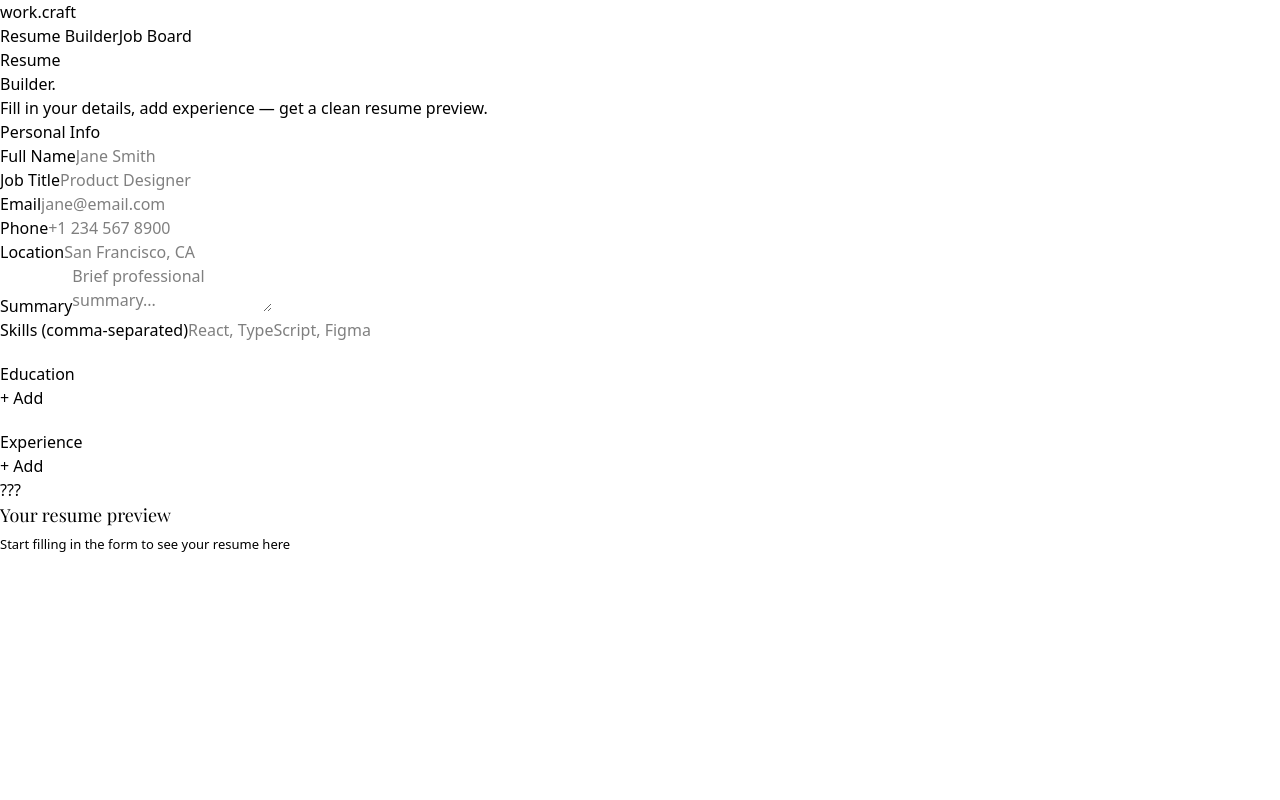
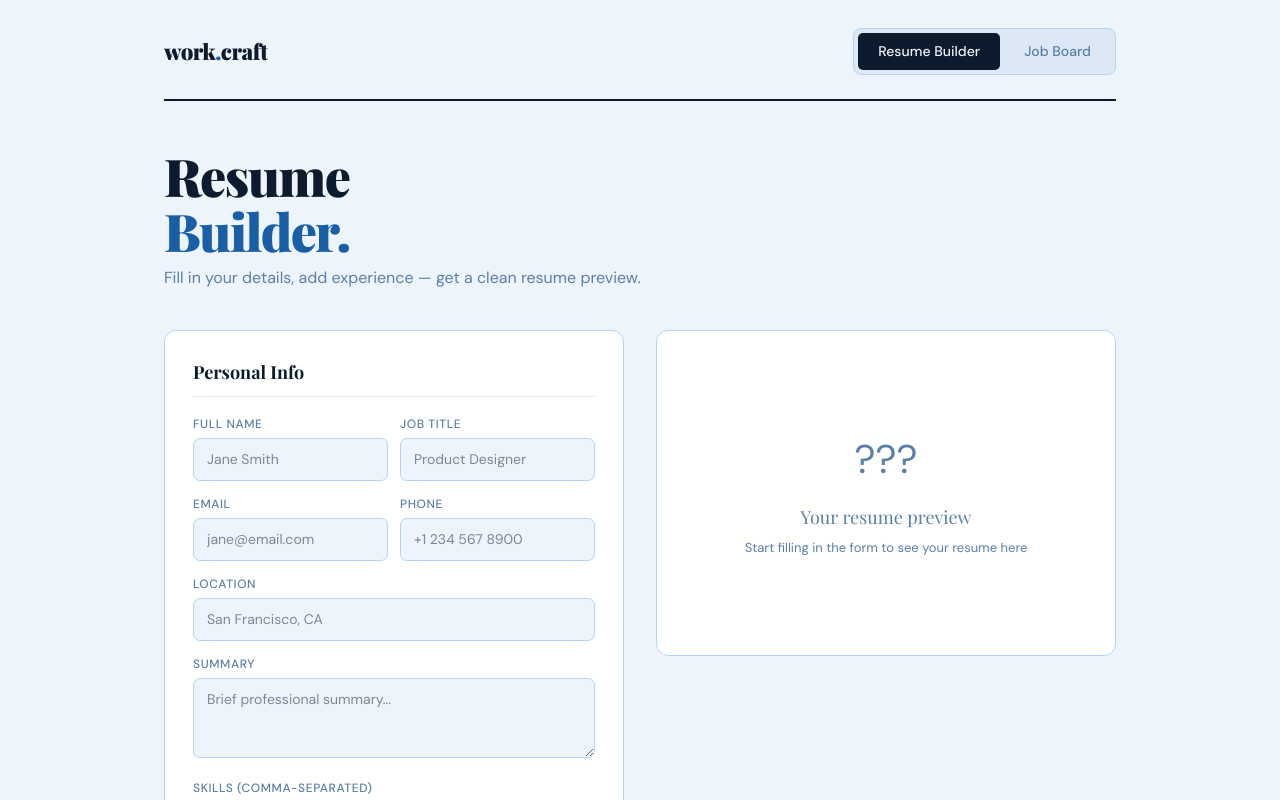
Before and after one commit to azimia404/job-board, a Next.js app: page / in a window 1280 px wide. Shown: the top 800 px of the page. Built offline with nearby package versions, Linux system fonts and the light colour scheme.

Commit message:
CSS rework

```diff
--- a/app/globals.css
+++ b/app/globals.css
@@ -6,3 +6,546 @@
   --background: #ffffff;
   --foreground: #171717;
 }
+
+@theme inline {
+  --color-background: var(--background);
+  --color-foreground: var(--foreground);
+  --font-sans: var(--font-geist-sans);
+  --font-mono: var(--font-geist-mono);
+}
+
+@media (prefers-color-scheme: dark) {
+  :root {
+    --background: #0a0a0a;
+    --foreground: #ededed;
+  }
+}
+
+body {
+  background: var(--background);
+  color: var(--foreground);
+  font-family: Arial, Helvetica, sans-serif;
+}
+
+* {
+  box-sizing: border-box;
+  margin: 0;
+  padding: 0;
+}
+:root {
+  --ink: #0d1b2e;
+  --paper: #eef4fb;
+  --cream: #dce8f5;
+  --accent: #185fa5;
+  --accent2: #378add;
+  --muted: #5a7fa8;
+  --border: #b5d4f4;
+
+  --blue-50: #e6f1fb;
+  --blue-100: #b5d4f4;
+  --blue-200: #85b7eb;
+  --blue-400: #378add;
+  --blue-600: #185fa5;
+  --blue-800: #0c447c;
+  --blue-900: #042c53;
+}
+body {
+  font-family: "DM Sans", sans-serif;
+  background: var(--paper);
+  color: var(--ink);
+  min-height: 100vh;
+}
+
+.app {
+  max-width: 1100px;
+  margin: 0 auto;
+  padding: 0 24px;
+}
+
+/* NAV */
+.nav {
+  display: flex;
+  align-items: center;
+  justify-content: space-between;
+  padding: 28px 0 24px;
+  border-bottom: 2px solid var(--ink);
+  margin-bottom: 48px;
+}
+.nav-logo {
+  font-family: "Playfair Display", serif;
+  font-size: 22px;
+  font-weight: 900;
+  letter-spacing: -0.5px;
+}
+.nav-logo span {
+  color: var(--accent);
+}
+.nav-tabs {
+  display: flex;
+  gap: 4px;
+  background: var(--cream);
+  border: 1.5px solid var(--border);
+  border-radius: 8px;
+  padding: 4px;
+}
+.nav-tab {
+  padding: 8px 20px;
+  border-radius: 5px;
+  border: none;
+  background: transparent;
+  font-family: "DM Sans", sans-serif;
+  font-size: 14px;
+  font-weight: 500;
+  cursor: pointer;
+  color: var(--muted);
+  transition: all 0.18s;
+}
+.nav-tab.active {
+  background: var(--ink);
+  color: var(--paper);
+}
+
+/* PAGE TITLE */
+.page-title {
+  font-family: "Playfair Display", serif;
+  font-size: 52px;
+  font-weight: 900;
+  line-height: 1.05;
+  margin-bottom: 8px;
+  letter-spacing: -1.5px;
+}
+.page-sub {
+  color: var(--muted);
+  font-size: 16px;
+  margin-bottom: 40px;
+}
+
+/* ===== RESUME ===== */
+.resume-layout {
+  display: grid;
+  grid-template-columns: 1fr 1fr;
+  gap: 32px;
+}
+@media (max-width: 720px) {
+  .resume-layout {
+    grid-template-columns: 1fr;
+  }
+}
+
+.form-card {
+  background: white;
+  border: 1.5px solid var(--border);
+  border-radius: 12px;
+  padding: 28px;
+}
+.form-section-title {
+  font-family: "Playfair Display", serif;
+  font-size: 18px;
+  font-weight: 700;
+  margin-bottom: 18px;
+  padding-bottom: 10px;
+  border-bottom: 1.5px solid var(--cream);
+}
+.form-group {
+  margin-bottom: 14px;
+}
+.form-label {
+  font-size: 12px;
+  font-weight: 500;
+  color: var(--muted);
+  letter-spacing: 0.6px;
+  text-transform: uppercase;
+  margin-bottom: 5px;
+  display: block;
+}
+.form-input,
+.form-textarea {
+  width: 100%;
+  padding: 10px 13px;
+  border: 1.5px solid var(--border);
+  border-radius: 7px;
+  font-family: "DM Sans", sans-serif;
+  font-size: 14px;
+  background: var(--paper);
+  color: var(--ink);
+  outline: none;
+  transition: border-color 0.15s;
+}
+.form-input:focus,
+.form-textarea:focus {
+  border-color: var(--accent2);
+  background: white;
+}
+.form-textarea {
+  resize: vertical;
+  min-height: 80px;
+}
+.form-row {
+  display: grid;
+  grid-template-columns: 1fr 1fr;
+  gap: 12px;
+}
+
+.btn {
+  display: inline-flex;
+  align-items: center;
+  gap: 8px;
+  padding: 11px 22px;
+  border-radius: 8px;
+  font-family: "DM Sans", sans-serif;
+  font-size: 14px;
+  font-weight: 500;
+  cursor: pointer;
+  border: none;
+  transition: all 0.15s;
+}
+.btn-primary {
+  background: var(--ink);
+  color: var(--paper);
+}
+.btn-primary:hover {
+  background: #2a2825;
+  transform: translateY(-1px);
+}
+.btn-accent {
+  background: var(--accent);
+  color: white;
+}
+.btn-accent:hover {
+  background: #b03e25;
+  transform: translateY(-1px);
+}
+.btn-ghost {
+  background: transparent;
+  color: var(--ink);
+  border: 1.5px solid var(--border);
+}
+.btn-ghost:hover {
+  border-color: var(--ink);
+}
+.btn-sm {
+  padding: 7px 14px;
+  font-size: 13px;
+}
+
+/* RESUME PREVIEW */
+.resume-preview {
+  background: white;
+  border: 1.5px solid var(--border);
+  border-radius: 12px;
+  padding: 36px 32px;
+  font-size: 13px;
+  line-height: 1.6;
+  position: sticky;
+  top: 24px;
+}
+.preview-name {
+  font-family: "Playfair Display", serif;
+  font-size: 28px;
+  font-weight: 900;
+  letter-spacing: -0.5px;
+  margin-bottom: 2px;
+}
+.preview-title {
+  color: var(--accent);
+  font-size: 14px;
+  font-weight: 500;
+  margin-bottom: 12px;
+}
+.preview-contact {
+  color: var(--muted);
+  font-size: 12px;
+  margin-bottom: 20px;
+  display: flex;
+  flex-wrap: wrap;
+  gap: 12px;
+}
+.preview-section {
+  margin-bottom: 18px;
+}
+.preview-section-title {
+  font-size: 10px;
+  font-weight: 600;
+  text-transform: uppercase;
+  letter-spacing: 1.5px;
+  color: var(--muted);
+  padding-bottom: 6px;
+  border-bottom: 1px solid var(--border);
+  margin-bottom: 10px;
+}
+.preview-entry-header {
+  display: flex;
+  justify-content: space-between;
+  align-items: baseline;
+}
+.preview-entry-title {
+  font-weight: 600;
+  font-size: 13px;
+}
+.preview-entry-date {
+  font-size: 11px;
+  color: var(--muted);
+}
+.preview-entry-company {
+  color: var(--muted);
+  font-size: 12px;
+  margin-bottom: 3px;
+}
+.preview-entry-desc {
+  font-size: 12px;
+  color: #444;
+}
+.preview-skills {
+  display: flex;
+  flex-wrap: wrap;
+  gap: 6px;
+}
+.preview-skill {
+  background: var(--cream);
+  border: 1px solid var(--border);
+  border-radius: 4px;
+  padding: 2px 9px;
+  font-size: 11px;
+  font-weight: 500;
+}
+.preview-placeholder {
+  color: var(--border);
+  font-style: italic;
+  font-size: 13px;
+}
+
+.section-actions {
+  display: flex;
+  justify-content: space-between;
+  align-items: center;
+  margin-bottom: 14px;
+}
+.entries-list {
+  display: flex;
+  flex-direction: column;
+  gap: 10px;
+}
+.entry-item {
+  background: var(--paper);
+  border: 1.5px solid var(--border);
+  border-radius: 8px;
+  padding: 12px 14px;
+  font-size: 13px;
+}
+.entry-item-header {
+  display: flex;
+  justify-content: space-between;
+  align-items: flex-start;
+}
+.entry-item-title {
+  font-weight: 600;
+}
+.entry-item-sub {
+  color: var(--muted);
+  font-size: 12px;
+}
+.remove-btn {
+  background: none;
+  border: none;
+  color: var(--muted);
+  cursor: pointer;
+  font-size: 16px;
+  padding: 0 4px;
+  line-height: 1;
+}
+.remove-btn:hover {
+  color: var(--accent);
+}
+
+.divider {
+  border: none;
+  border-top: 1.5px solid var(--cream);
+  margin: 22px 0;
+}
+
+/* ===== JOB BOARD ===== */
+.job-board-header {
+  display: flex;
+  align-items: flex-start;
+  justify-content: space-between;
+  margin-bottom: 32px;
+  flex-wrap: wrap;
+  gap: 16px;
+}
+.filters {
+  display: flex;
+  gap: 8px;
+  flex-wrap: wrap;
+  margin-bottom: 28px;
+}
+.filter-chip {
+  padding: 6px 15px;
+  border-radius: 99px;
+  border: 1.5px solid var(--border);
+  background: white;
+  font-family: "DM Sans", sans-serif;
+  font-size: 13px;
+  cursor: pointer;
+  color: var(--muted);
+  transition: all 0.15s;
+}
+.filter-chip.active {
+  background: var(--ink);
+  color: var(--paper);
+  border-color: var(--ink);
+}
+
+.jobs-grid {
+  display: flex;
+  flex-direction: column;
+  gap: 14px;
+}
+.job-card {
+  background: white;
+  border: 1.5px solid var(--border);
+  border-radius: 12px;
+  padding: 22px 24px;
+  display: grid;
+  grid-template-columns: 1fr auto;
+  gap: 12px;
+  align-items: start;
+  transition: all 0.18s;
+  cursor: pointer;
+}
+.job-card:hover {
+  border-color: var(--ink);
+  transform: translateY(-2px);
+  box-shadow: 0 4px 20px rgba(0, 0, 0, 0.06);
+}
+.job-card-company {
+  font-size: 12px;
+  font-weight: 500;
+  color: var(--muted);
+  margin-bottom: 4px;
+  text-transform: uppercase;
+  letter-spacing: 0.5px;
+}
+.job-card-title {
+  font-family: "Playfair Display", serif;
+  font-size: 20px;
+  font-weight: 700;
+  margin-bottom: 8px;
+}
+.job-card-tags {
+  display: flex;
+  gap: 7px;
+  flex-wrap: wrap;
+}
+.job-tag {
+  padding: 3px 10px;
+  border-radius: 4px;
+  font-size: 11px;
+  font-weight: 500;
+}
+.tag-type {
+  background: #dbeafe;
+  color: #1e40af;
+}
+.tag-salary {
+  background: #dcfce7;
+  color: #166534;
+}
+.tag-location {
+  background: var(--cream);
+  color: var(--muted);
+}
+.job-card-right {
+  text-align: right;
+}
+.job-card-date {
+  font-size: 12px;
+  color: var(--muted);
+  white-space: nowrap;
+}
+.job-card-apply {
+  margin-top: 10px;
+  padding: 7px 16px;
+  background: var(--ink);
+  color: white;
+  border: none;
+  border-radius: 6px;
+  font-size: 12px;
+  font-weight: 500;
+  cursor: pointer;
+  font-family: "DM Sans", sans-serif;
+  white-space: nowrap;
+}
+.job-card-apply:hover {
+  background: var(--accent);
+}
+
+/* POST JOB MODAL */
+.modal-overlay {
+  position: fixed;
+  inset: 0;
+  background: rgba(15, 14, 13, 0.6);
+  backdrop-filter: blur(4px);
+  display: flex;
+  align-items: center;
+  justify-content: center;
+  z-index: 100;
+  padding: 24px;
+}
+.modal {
+  background: var(--paper);
+  border: 2px solid var(--ink);
+  border-radius: 16px;
+  padding: 36px;
+  width: 100%;
+  max-width: 560px;
+  max-height: 90vh;
+  overflow-y: auto;
+}
+.modal-title {
+  font-family: "Playfair Display", serif;
+  font-size: 26px;
+  font-weight: 900;
+  margin-bottom: 24px;
+}
+.modal-actions {
+  display: flex;
+  gap: 10px;
+  justify-content: flex-end;
+  margin-top: 24px;
+}
+
+/* EMPTY STATE */
+.empty {
+  text-align: center;
+  padding: 60px 20px;
+  color: var(--muted);
+}
+.empty-icon {
+  font-size: 40px;
+  margin-bottom: 12px;
+}
+
+/* TOAST */
+.toast {
+  position: fixed;
+  bottom: 24px;
+  right: 24px;
+  background: var(--ink);
+  color: white;
+  padding: 12px 20px;
+  border-radius: 8px;
+  font-size: 14px;
+  font-weight: 500;
+  animation: slideUp 0.2s ease;
+  z-index: 200;
+}
+@keyframes slideUp {
+  from {
+    opacity: 0;
+    transform: translateY(10px);
+  }
+  to {
+    opacity: 1;
+    transform: translateY(0);
+  }
+}
```
